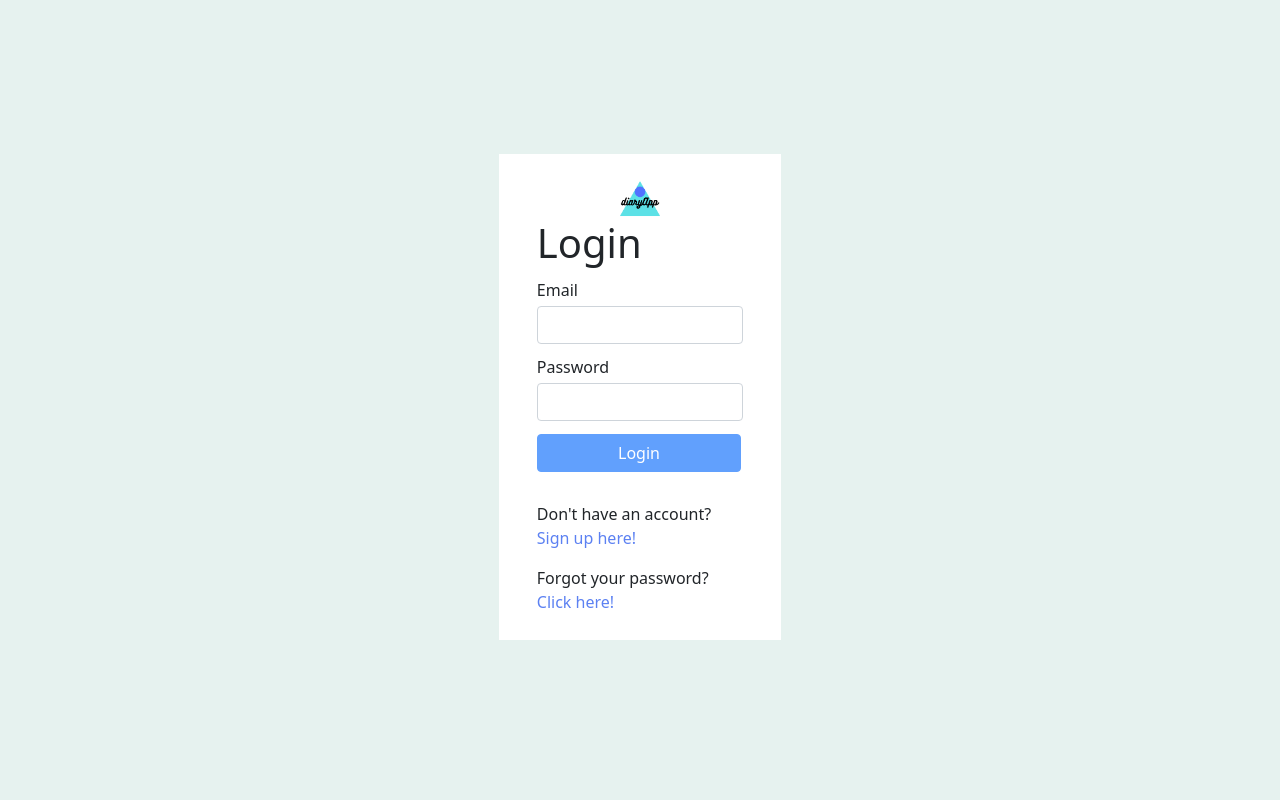
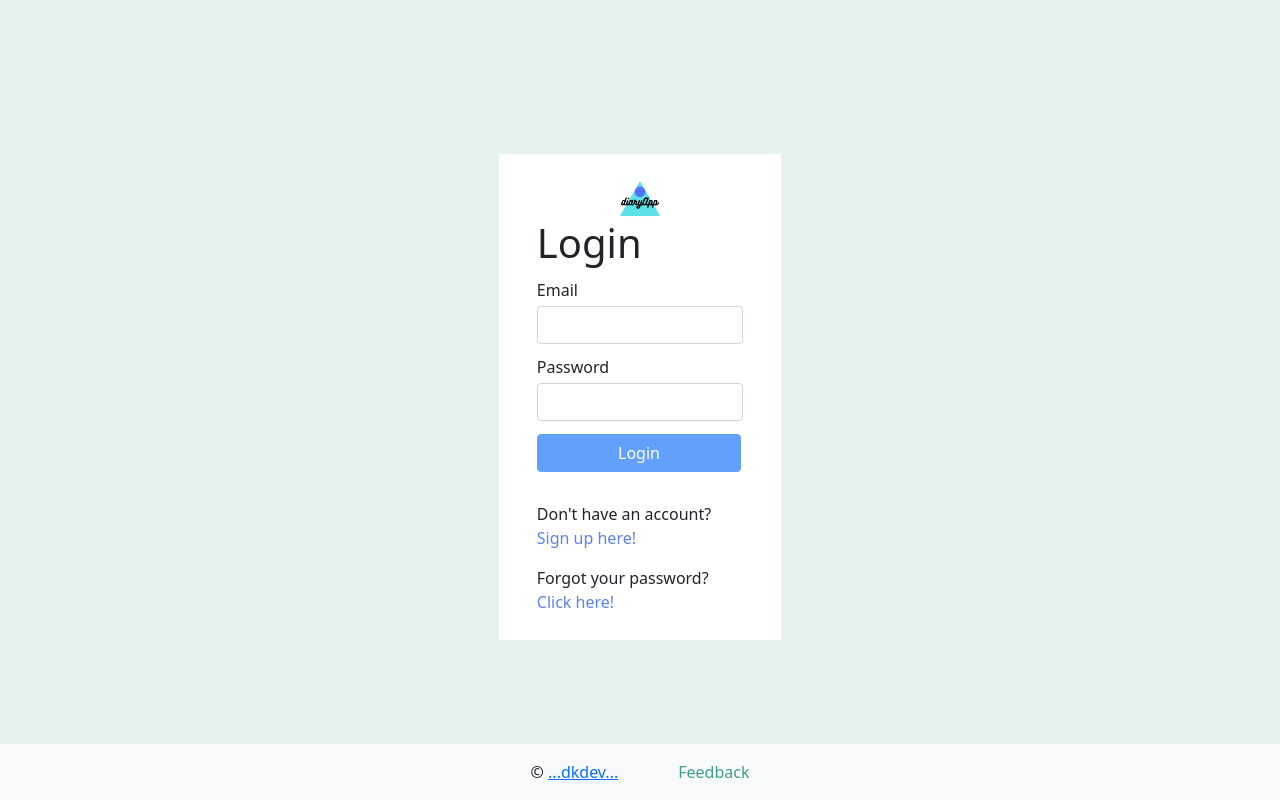
Before and after one commit to Diizzii/diaryapp-final, a React (Create React App) app: page /login in a window 1280 px wide. Built offline with nearby package versions, Linux system fonts and the light colour scheme; no server answers.

Commit message:
footer-added

```diff
--- a/src/pages/LoginPage.jsx
+++ b/src/pages/LoginPage.jsx
@@ -4,12 +4,14 @@ import { Redirect } from 'react-router-dom'
 import { AuthContext } from '../context/AuthContext'
 import Login from '../components/Login'
 import logo from '../images/diaryApp.png'
+import Footer from '../components/Footer'
 
 const LoginPage = () => {
   const { uid } = useContext(AuthContext)
   if (uid) return <Redirect to='/entries' />
 
   return (
+    <>
       <div className='custom-form' style={{ marginTop: '12%' }}>
         <div style={{ textAlign: 'center' }}>
           <img
@@ -18,9 +20,10 @@ const LoginPage = () => {
             style={{ width: '40px', heigth: '40px' }}
           />
         </div>
-
         <Login />
       </div>
+      <Footer />
+    </>
   )
 }
 
--- a/src/pages/SignupPage.jsx
+++ b/src/pages/SignupPage.jsx
@@ -4,12 +4,14 @@ import { Redirect } from 'react-router-dom'
 import Signup from '../components/Signup'
 import { AuthContext } from '../context/AuthContext'
 import logo from '../images/diaryApp.png'
+import Footer from '../components/Footer'
 
 const SignupPage = () => {
   const { uid } = useContext(AuthContext)
   if (uid) return <Redirect to='/entries' />
 
   return (
+    <>
       <div className='custom-form'>
         <div style={{ textAlign: 'center' }}>
           <img
@@ -20,6 +22,8 @@ const SignupPage = () => {
         </div>
         <Signup />
       </div>
+      <Footer />
+    </>
   )
 }
 
```
Lines whose indentation alone changed are shown as unchanged.
